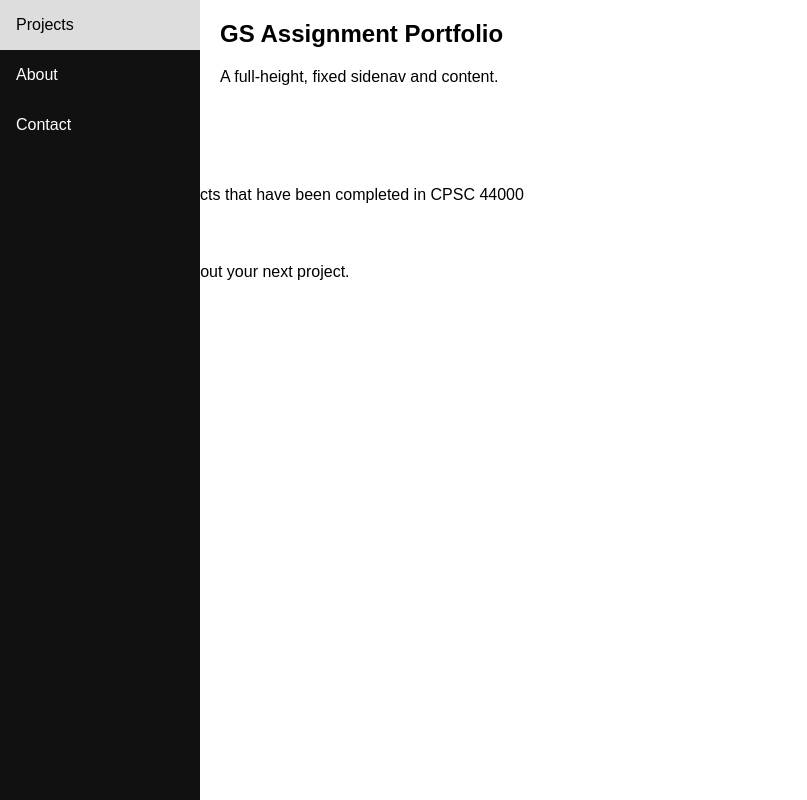
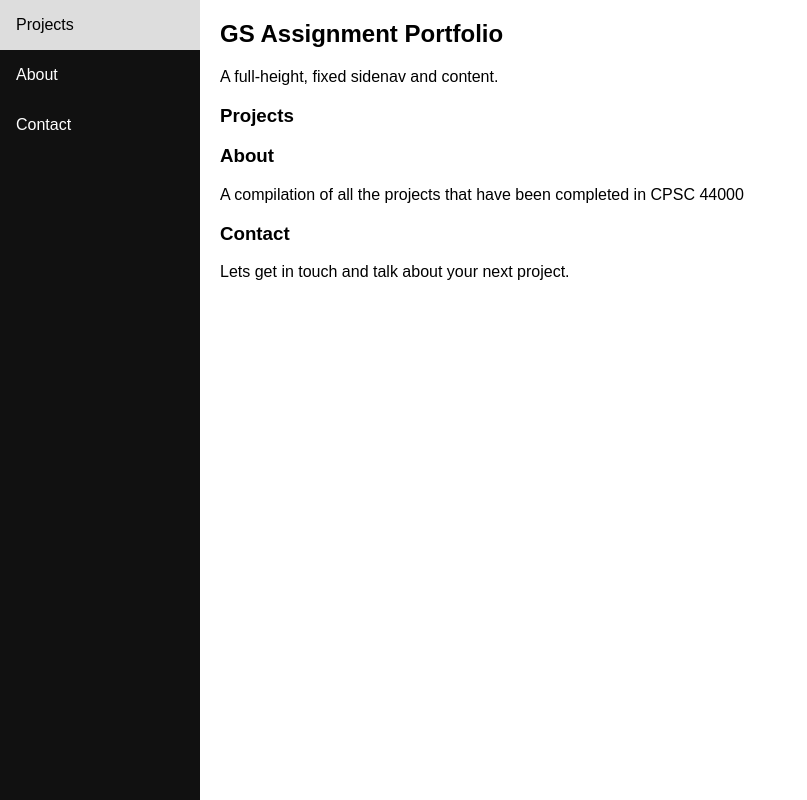
Before and after one commit to GroverSoans/AssignmentPortfolio, a website: page client/index.html in a window 1280 px wide. Shown: the whole page, without its empty margins (0-807 px from the left). Drawn offline with Linux system fonts and the light colour scheme.

Commit message:
Alligned text

```diff
--- a/client/index.html
+++ b/client/index.html
@@ -20,18 +20,18 @@
 </div>
 
 <!-- Project Section -->
-<div class="w3-container w3-padding-32" id="projects">
-	<h3 class="w3-border-bottom w3-border-light-grey w3-padding-16">Projects</h3>
+<div class="content">
+	<h3>Projects</h3>
 </div>
 
-<div class="w3-container w3-padding-32" id="about">
-	<h3 class="w3-border-bottom w3-border-light-grey w3-padding-16">About</h3>
-<p> A compilation of all the projects that have been completed in CPSC 44000</p>
+<div class="content">
+	<h3>About</h3>
+	<p> A compilation of all the projects that have been completed in CPSC 44000</p>
 </div>
 
 <!-- Contact Section -->
-<div class="w3-container w3-padding-32" id="contact">
-	<h3 class="w3-border-bottom w3-border-light-grey w3-padding-16">Contact</h3>
+<div class="content">
+	<h3>Contact</h3>
     <p>Lets get in touch and talk about your next project.</p>
 </div>
 
```
